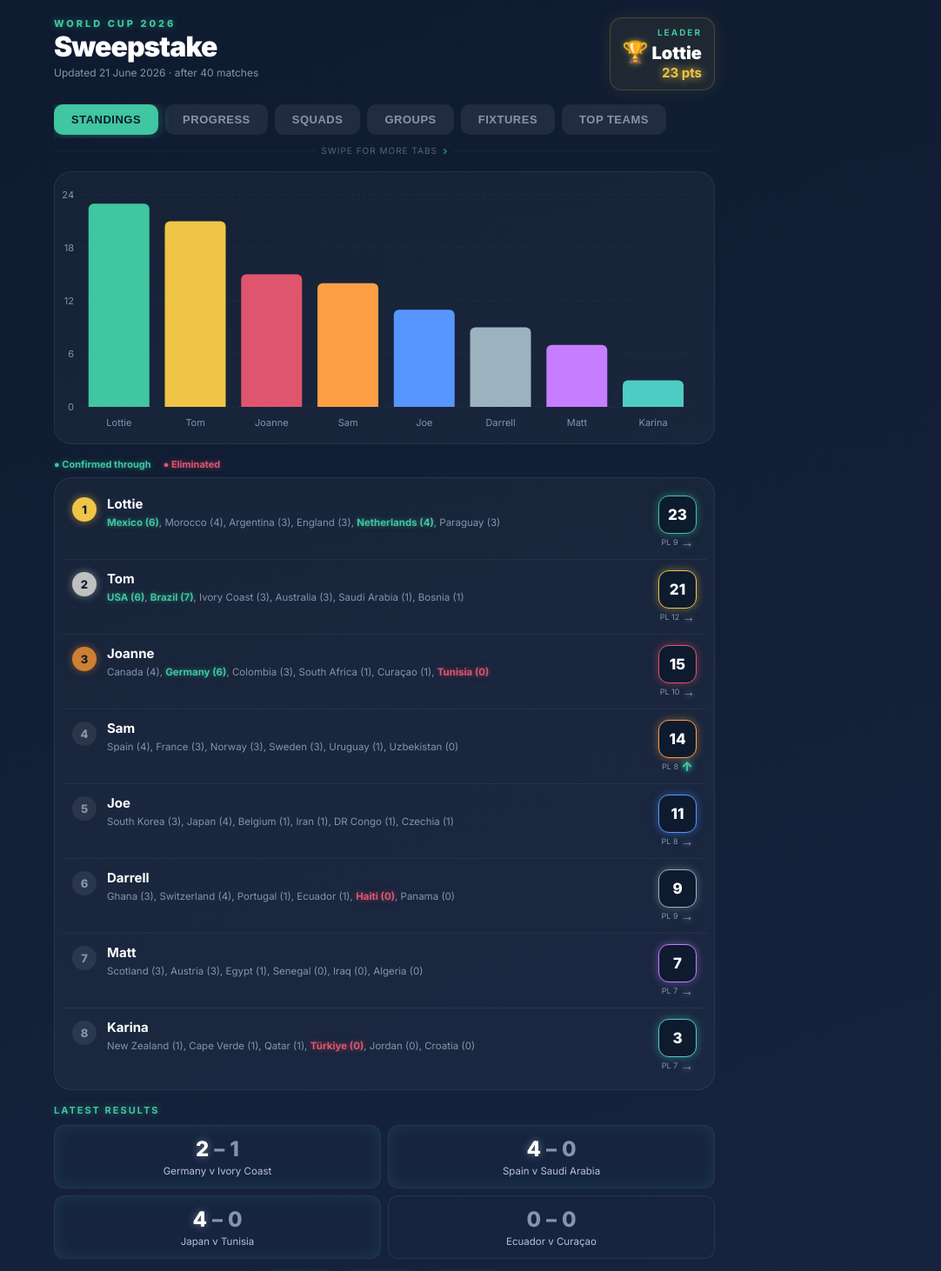
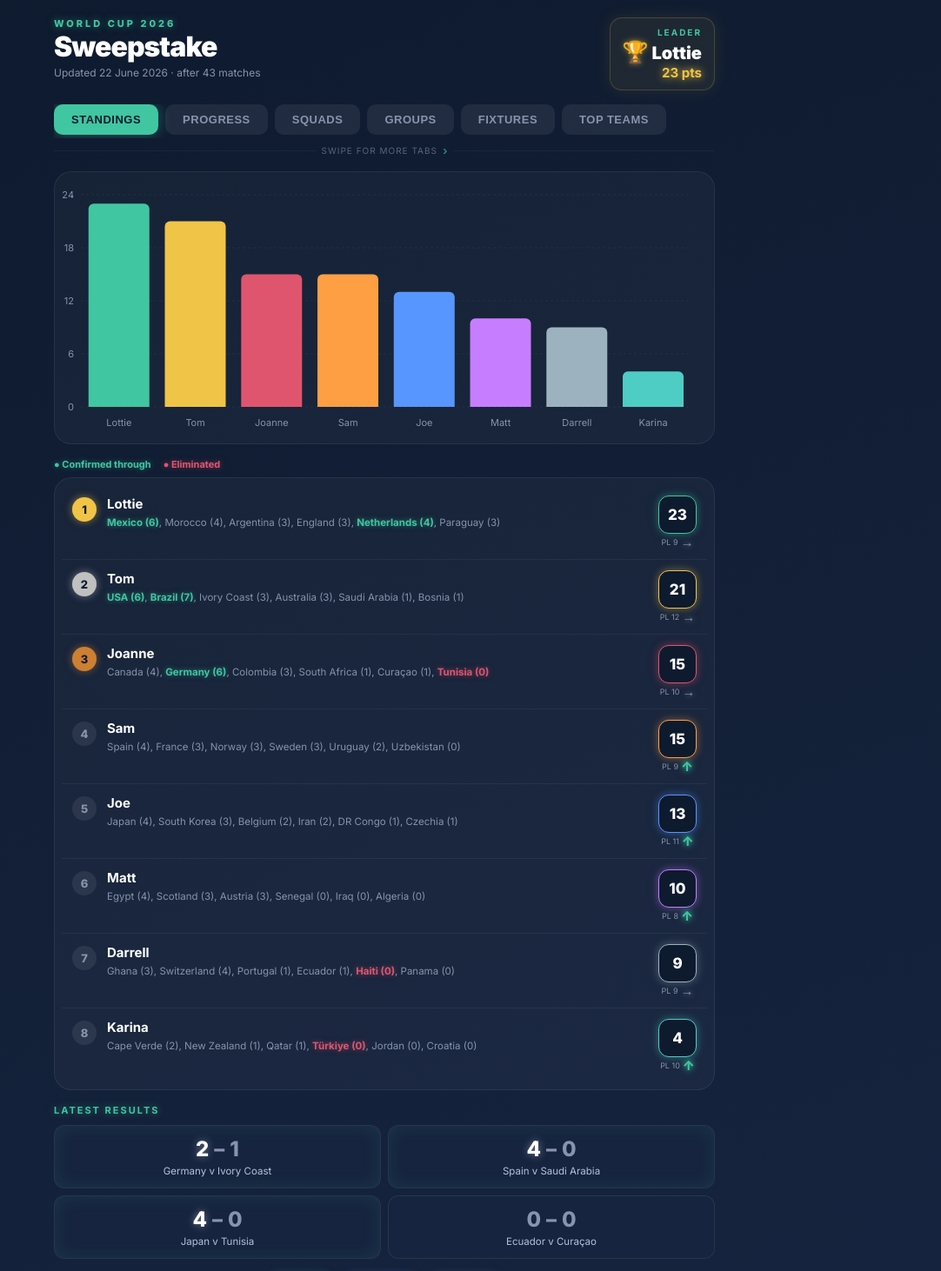
Before and after one commit to PortsDayOne/worldcup-sweepstake, a React (Vite) app in the folder sweepstake-site/: page / in a window 1280 px wide. Shown: the top 1462 px of the page at 87% size, without its empty margins (198-1280 px from the left). Built offline with nearby package versions, Linux system fonts and the light colour scheme.

Commit message:
Update data.js

```diff
--- a/sweepstake-site/src/data.js
+++ b/sweepstake-site/src/data.js
@@ -3,7 +3,7 @@
 //  After editing, save, commit & push to GitHub. The site updates itself.
 // =====================================================================
 
-export const LAST_UPDATED = "21 June 2026 · after 40 matches";
+export const LAST_UPDATED = "22 June 2026 · after 43 matches";
 
 // Each player: name, colour, total points, games played, and their teams.
 // Keep them in any order — the site sorts by points automatically.
@@ -11,11 +11,11 @@ export const PLAYERS = [
   { name: "Lottie",  color: "#40C6A0", total: 23, played: 9,  teams: "Mexico (6), Morocco (4), Argentina (3), England (3), Netherlands (4), Paraguay (3)" },
   { name: "Tom",     color: "#F0C446", total: 21, played: 12, teams: "USA (6), Brazil (7), Ivory Coast (3), Australia (3), Saudi Arabia (1), Bosnia (1)" },
   { name: "Joanne",  color: "#E0556E", total: 15, played: 10, teams: "Canada (4), Germany (6), Colombia (3), South Africa (1), Curaçao (1), Tunisia (0)" },
-  { name: "Sam",     color: "#FF9F43", total: 14, played: 8,  teams: "Spain (4), France (3), Norway (3), Sweden (3), Uruguay (1), Uzbekistan (0)" },
-  { name: "Joe",     color: "#5896FF", total: 11, played: 8,  teams: "South Korea (3), Japan (4), Belgium (1), Iran (1), DR Congo (1), Czechia (1)" },
+  { name: "Sam",     color: "#FF9F43", total: 15, played: 9,  teams: "Spain (4), France (3), Norway (3), Sweden (3), Uruguay (2), Uzbekistan (0)" },
+  { name: "Joe",     color: "#5896FF", total: 13, played: 11, teams: "Japan (4), South Korea (3), Belgium (2), Iran (2), DR Congo (1), Czechia (1)" },
   { name: "Darrell", color: "#9DB2BF", total: 9,  played: 9,  teams: "Ghana (3), Switzerland (4), Portugal (1), Ecuador (1), Haiti (0), Panama (0)" },
-  { name: "Matt",    color: "#C77DFF", total: 7,  played: 7,  teams: "Scotland (3), Austria (3), Egypt (1), Senegal (0), Iraq (0), Algeria (0)" },
-  { name: "Karina",  color: "#4ECDC4", total: 3,  played: 7,  teams: "New Zealand (1), Cape Verde (1), Qatar (1), Türkiye (0), Jordan (0), Croatia (0)" },
+  { name: "Matt",    color: "#C77DFF", total: 10, played: 8,  teams: "Egypt (4), Scotland (3), Austria (3), Senegal (0), Iraq (0), Algeria (0)" },
+  { name: "Karina",  color: "#4ECDC4", total: 4,  played: 10, teams: "Cape Verde (2), New Zealand (1), Qatar (1), Türkiye (0), Jordan (0), Croatia (0)" },
 ];
 
 // Cumulative points after each matchday — add a new row each update.
@@ -33,7 +33,8 @@ export const PROGRESSION = [
   { day: "19 Jun",    Tom: 18, Lottie: 20, Joe: 8,  Joanne: 11, Matt: 7, Sam: 11, Karina: 3, Darrell: 8 },
   { day: "20 Jun",    Tom: 21, Lottie: 23, Joe: 8,  Joanne: 14, Matt: 7, Sam: 11, Karina: 3, Darrell: 8 },
   { day: "21 Jun",    Tom: 21, Lottie: 23, Joe: 11, Joanne: 15, Matt: 7, Sam: 11, Karina: 3, Darrell: 9 },
-  { day: "21 Jun pm", Tom: 21, Lottie: 23, Joe: 11, Joanne: 15, Matt: 7, Sam: 14, Karina: 3, Darrell: 9 },
+  { day: "21 Jun pm", Tom: 21, Lottie: 23, Joe: 11, Joanne: 15, Matt: 7,  Sam: 14, Karina: 3, Darrell: 9 },
+  { day: "22 Jun",    Tom: 21, Lottie: 23, Joe: 13, Joanne: 15, Matt: 10, Sam: 15, Karina: 4, Darrell: 9 },
 ];
 
 // Most recent results to show as score cards.
```
